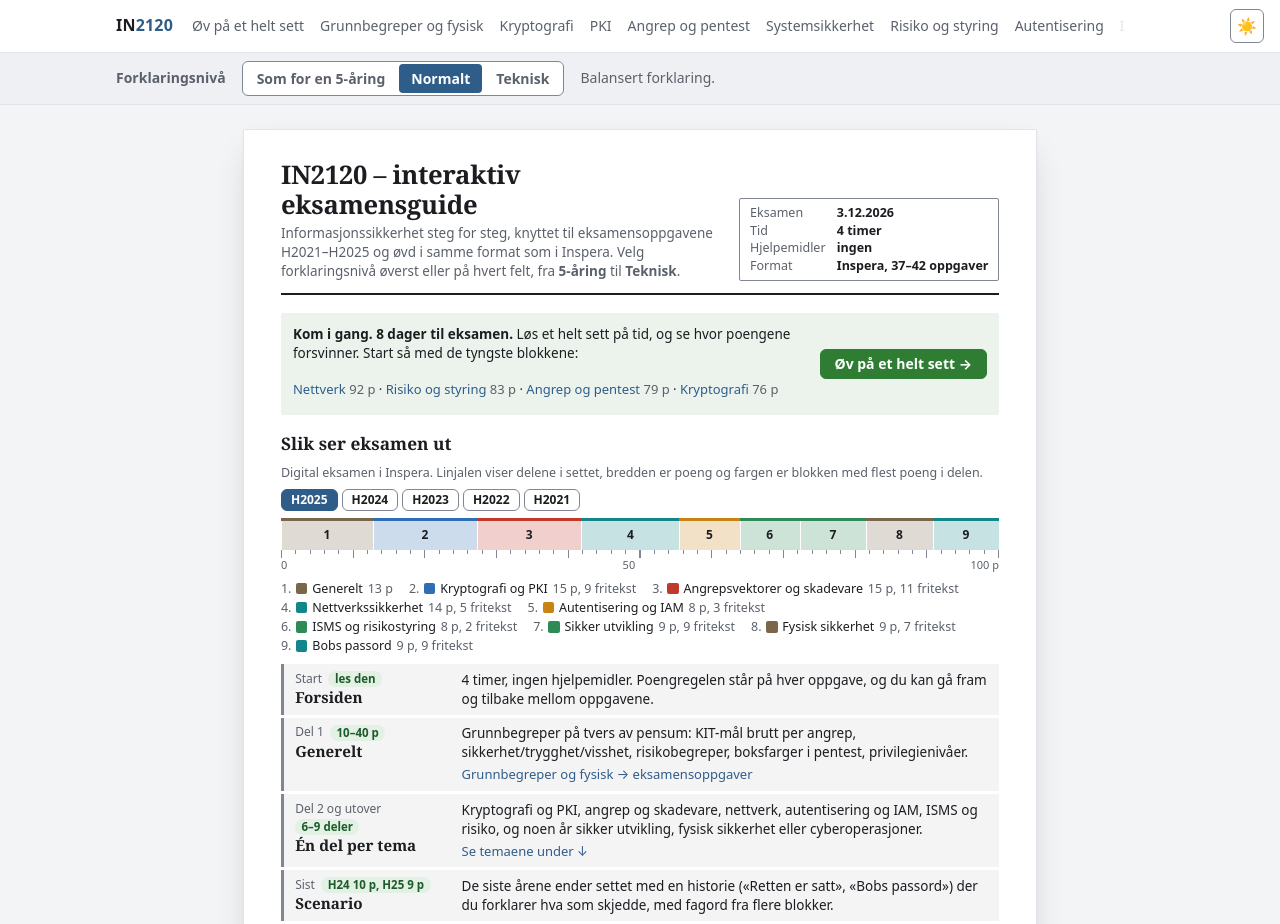
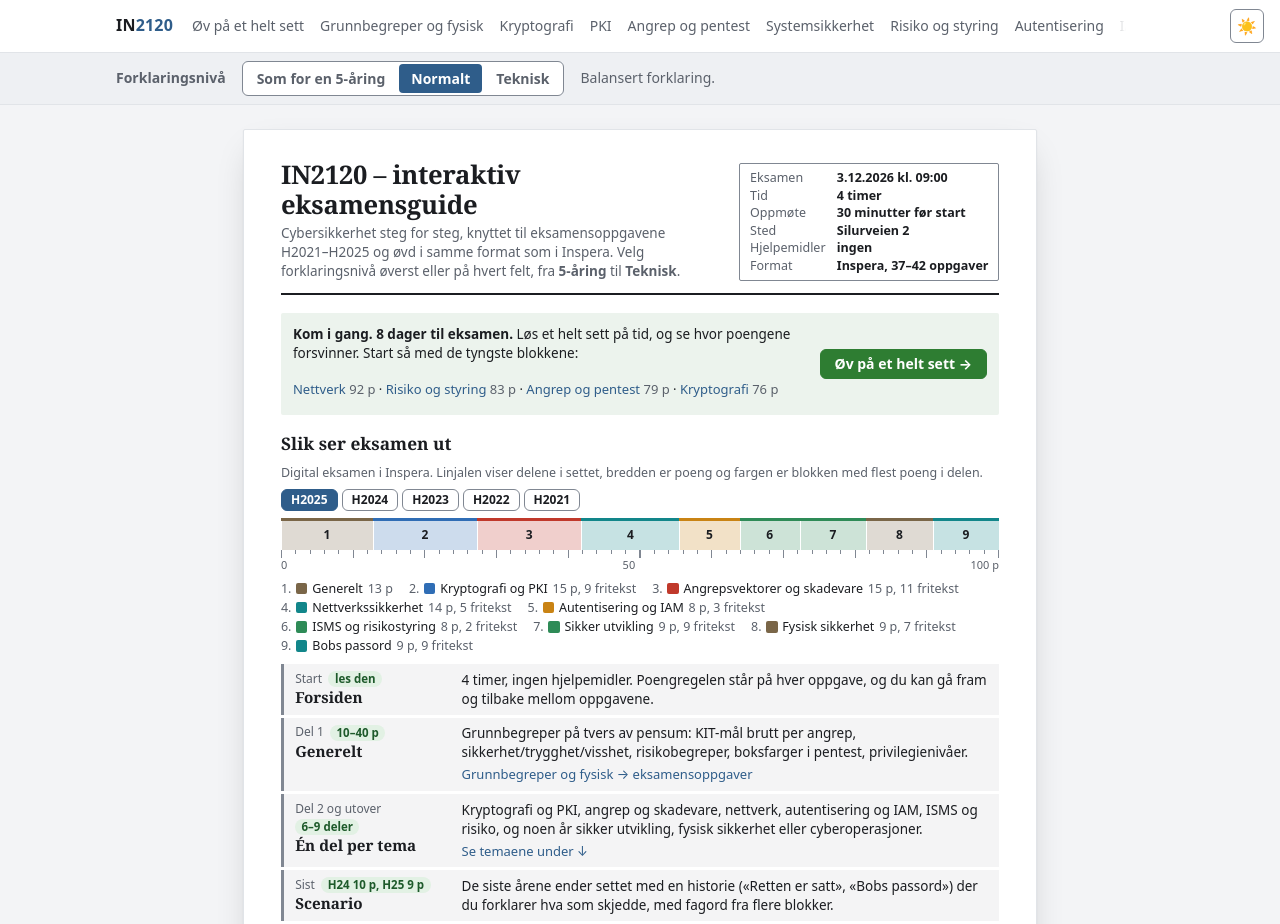
Before and after one commit to vegardjorg/IN2120, a plain HTML site: page index.html in a window 1280 px wide. Shown: the top 924 px of the page. Drawn offline with Linux system fonts and the light colour scheme.

Commit message:
Forside: oppdatert eksamensinfo og emnenavn
- Eksamen 3.12.2026 kl. 09:00, oppmøte 30 minutter før, sted Silurveien 2
- Emnet heter nå Cybersikkerhet

Co-Authored-By: Claude Opus 5.5 <noreply@anthropic.com>

```diff
--- a/assets/js/forside.js
+++ b/assets/js/forside.js
@@ -87,8 +87,10 @@
     var last = YEARS.length ? BANK[YEARS[YEARS.length - 1]] : {};
     var counts = YEARS.map(function (y) { return (BANK[y].oppgaver || []).length; });
     var facts = [
-      ["Eksamen", EXAM_DATE.getDate() + "." + (EXAM_DATE.getMonth() + 1) + "." + EXAM_DATE.getFullYear()],
-      ["Tid", last.varighet || "4 timer"],
+      ["Eksamen", EXAM_DATE.getDate() + "." + (EXAM_DATE.getMonth() + 1) + "." + EXAM_DATE.getFullYear() + " kl. 09:00"],
+      ["Tid", "4 timer"],
+      ["Oppmøte", "30 minutter før start"],
+      ["Sted", "Silurveien 2"],
       ["Hjelpemidler", String(last.hjelpemidler || "ingen").toLowerCase()],
       ["Format", "Inspera" + (counts.length ? ", " + range(counts) + " oppgaver" : "")]
     ];
--- a/index.html
+++ b/index.html
@@ -5,7 +5,7 @@
   <link rel="icon" href="data:,">
   <meta name="viewport" content="width=device-width, initial-scale=1">
   <title>IN2120 – interaktiv eksamensguide</title>
-  <meta name="description" content="Interaktiv eksamensguide for IN2120 Informasjonssikkerhet: slik ser eksamen ut, temaene etter poeng, og alle eksamensoppgavene H2021–H2025 med øving i Inspera-format.">
+  <meta name="description" content="Interaktiv eksamensguide for IN2120 Cybersikkerhet: slik ser eksamen ut, temaene etter poeng, og alle eksamensoppgavene H2021–H2025 med øving i Inspera-format.">
   <script>(function(){try{var d=document.documentElement;var t=localStorage.getItem('in-theme')||'light';if(t!=='system')d.setAttribute('data-theme',t);var l=localStorage.getItem('in-level')||'normal';d.setAttribute('data-level',l);}catch(e){document.documentElement.setAttribute('data-theme','light');document.documentElement.setAttribute('data-level','normal');}})();</script>
   <link rel="stylesheet" href="assets/css/styles.css?v=20261125g">
   <link rel="stylesheet" href="assets/css/forside.css?v=20261125g">
@@ -20,7 +20,7 @@
       <header class="a4-head">
         <div>
           <h1 id="a4-title">IN2120 – interaktiv eksamensguide</h1>
-          <p class="a4-lead">Informasjonssikkerhet steg for steg, knyttet til eksamensoppgavene H2021–H2025 og øvd i samme format som i Inspera.
+          <p class="a4-lead">Cybersikkerhet steg for steg, knyttet til eksamensoppgavene H2021–H2025 og øvd i samme format som i Inspera.
             Velg forklaringsnivå øverst eller på hvert felt, fra <b>5-åring</b> til <b>Teknisk</b>.</p>
         </div>
         <!-- Fylles av forside.js fra eksamensbanken (varighet, hjelpemidler, antall oppgaver). -->
@@ -102,6 +102,6 @@
   <script src="assets/js/eksamensbank/h2023.js?v=20261125g"></script>
   <script src="assets/js/eksamensbank/h2022.js?v=20261125g"></script>
   <script src="assets/js/eksamensbank/h2021.js?v=20261125g"></script>
-  <script src="assets/js/forside.js?v=20261125g"></script>
+  <script src="assets/js/forside.js?v=20261125h"></script>
 </body>
 </html>
```
